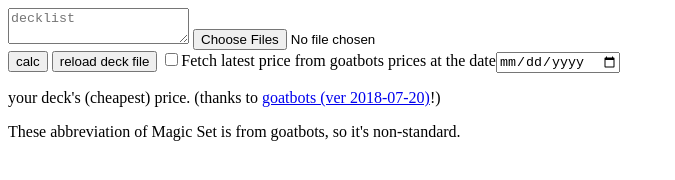
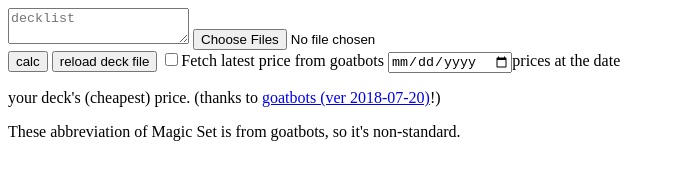
Before and after one commit to amamama/stunning-guacamole, a website: page views/index.html in a window 1280 px wide. Shown: the whole page, without its empty margins (0-675 px from the left). Drawn offline with Linux system fonts and the light colour scheme.

Commit message:
tiny fix

```diff
--- a/views/index.html
+++ b/views/index.html
@@ -10,7 +10,7 @@
 		<button id='calc' name='calc' type='button'>calc</button>
 		<button id='reload' name='reload' type='button'>reload deck file</button>
 		<input id='fetch' type='checkbox'><label for='fetch'>Fetch latest price from goatbots</label>
-		<label for='date'>prices at the date</label><input id='date' type='date'>
+		<input id='date' type='date'><label for='date'>prices at the date</label>
 		<p>your deck's (cheapest) price. (thanks to <a href='https://www.goatbots.com/3dh_july_2018.html'>goatbots (ver 2018-07-20)</a>!)</p>
 		<p>These abbreviation of Magic Set is from goatbots, so it's non-standard.</p>
 		<output id='priceTables'></output>
```
